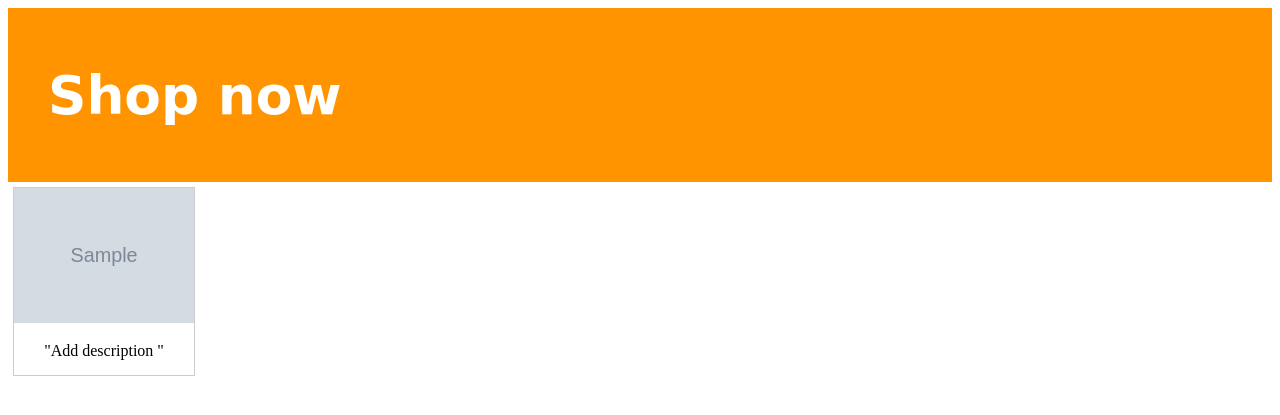
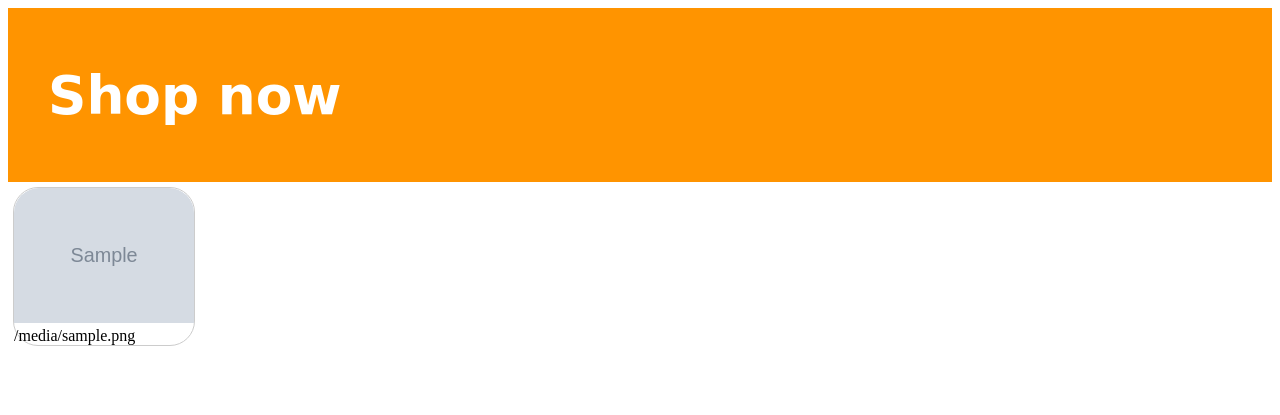
Before and after one commit to hanjuTsai/djangoPrac, a Django app: template templates/board.html in a window 1280 px wide. Shown: the top 415 px of the page. Run offline with Django 3.2, Linux system fonts and the light colour scheme; the template is opened without the code that fills it: most values are stand-ins (such as "Sample title", 1, 10 or a date in 2020); grey boxes marked "Sample" are stand-in pictures.

Commit message:
make the border round

```diff
--- a/helloworld/settings.py
+++ b/helloworld/settings.py
@@ -122,7 +122,6 @@ AUTH_PASSWORD_VALIDATORS = [
 # https://docs.djangoproject.com/en/2.1/howto/static-files/
 STATICFILES_DIRS = [
     os.path.join(BASE_DIR, "static"),
-#    '/var/www/static/',
 ]
 
 
--- a/static/css/gallery.css
+++ b/static/css/gallery.css
@@ -3,18 +3,23 @@ div.gallery {
    border: 1px solid #ccc;
    float: left;
    width: 180px;
+   border-radius: 25px;
 }
 
-div.gallery:hover {
+div.gallery: hover {
     border: 1px solid #777;
 }
 
 div.gallery img {
     width: 100%;
-    height: 100%;
+    height: auto;
+    object-fit: cover;
+    border-radius: 25px 25px 0px 0px;
 }
 
-div.desc {
-    padding: 15px;
-    text-align: center;
+
+
+div.gallery div {
+    gray solid;
+    word-wrap:break-word;
 }
--- a/templates/board.html
+++ b/templates/board.html
@@ -20,11 +20,10 @@
     {% for image in images %}
       <div class="gallery">
         <a target="_blank" href='/static/images/{{image}}' >
-          <img src='/static/images/{{image}}' alt="{{image}}">
+          <img src='/static/images/{{image}}'>
         </a>
-      <div class="desc">"Add description "</div>
+        <div>{{image}}</div>
       </div>
-
     {% endfor %}
   </div>
 
```
